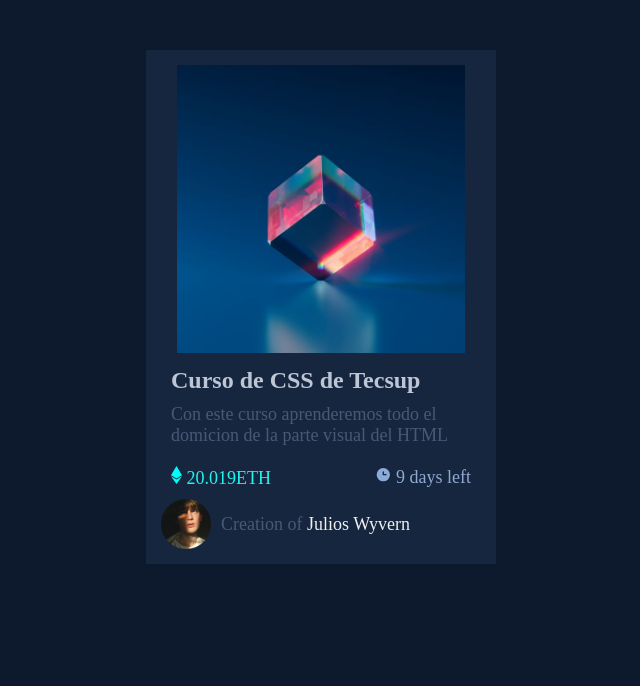
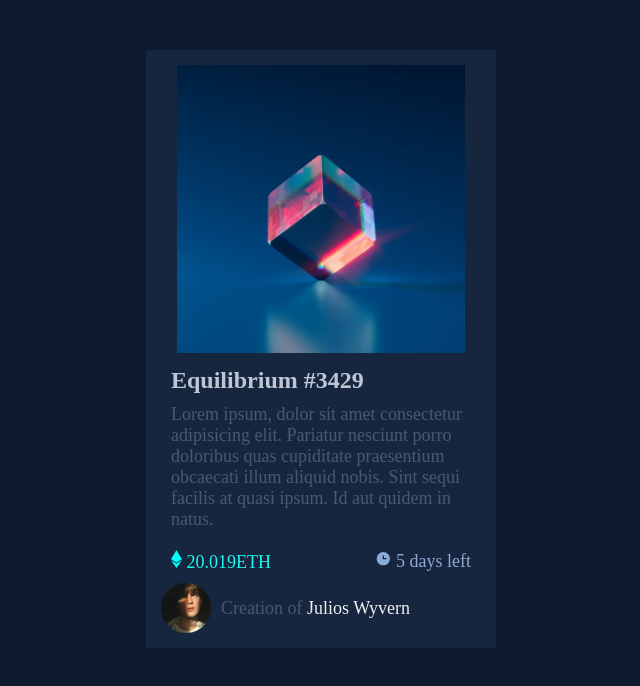
Before and after one commit to oxcar99/card-nft, a plain HTML site: page index.html in a window 1280 px wide. Shown: the top 686 px of the page, without its empty margins (319-959 px from the left). Drawn offline with Linux system fonts and the light colour scheme.

Commit message:
actualización 02

```diff
--- a/index.html
+++ b/index.html
@@ -17,11 +17,11 @@
     <div class="content">
       <img src="./images/image-equilibrium.jpg" alt="">
     </div>
-    <h1>Curso de CSS de Tecsup</h1>
-    <p>Con este curso aprenderemos todo el domicion de la parte visual del HTML</p>
+    <h1>Equilibrium #3429</h1>
+    <p>Lorem ipsum, dolor sit amet consectetur adipisicing elit. Pariatur nesciunt porro doloribus quas cupiditate praesentium obcaecati illum aliquid nobis. Sint sequi facilis at quasi ipsum. Id aut quidem in natus.</p>
     <div class="costo">
       <p class="ETH"><svg width="11" height="18" xmlns="http://www.w3.org/2000/svg"><path d="M11 10.216 5.5 18 0 10.216l5.5 3.263 5.5-3.262ZM5.5 0l5.496 9.169L5.5 12.43 0 9.17 5.5 0Z" fill="#00FFF8"/></svg>  20.019ETH</p>
-      <p class="DAY"><svg width="17" height="17" xmlns="http://www.w3.org/2000/svg"><path d="M8.305 2.007a6.667 6.667 0 1 0 0 13.334 6.667 6.667 0 0 0 0-13.334Zm2.667 7.334H8.305a.667.667 0 0 1-.667-.667V6.007a.667.667 0 0 1 1.334 0v2h2a.667.667 0 0 1 0 1.334Z" fill="#8BACD9"/></svg>  9 days left</p>
+      <p class="DAY"><svg width="17" height="17" xmlns="http://www.w3.org/2000/svg"><path d="M8.305 2.007a6.667 6.667 0 1 0 0 13.334 6.667 6.667 0 0 0 0-13.334Zm2.667 7.334H8.305a.667.667 0 0 1-.667-.667V6.007a.667.667 0 0 1 1.334 0v2h2a.667.667 0 0 1 0 1.334Z" fill="#8BACD9"/></svg>  5 days left</p>
     </div>
     <footer>
       <img src="./images/image-avatar.png" alt="">
```
